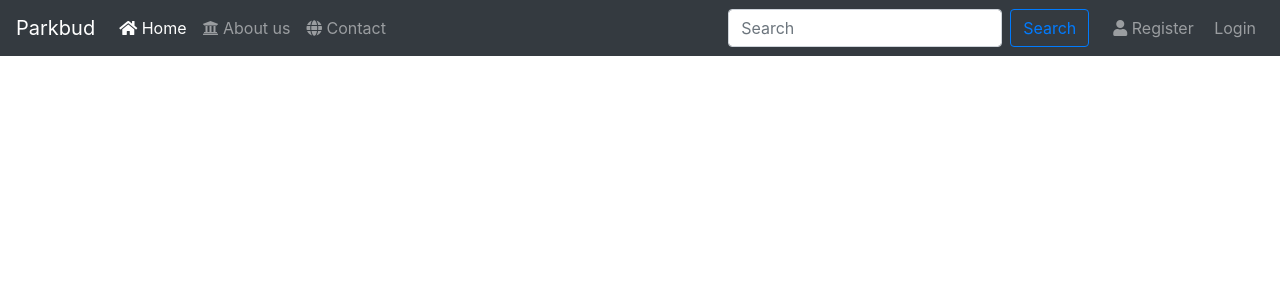
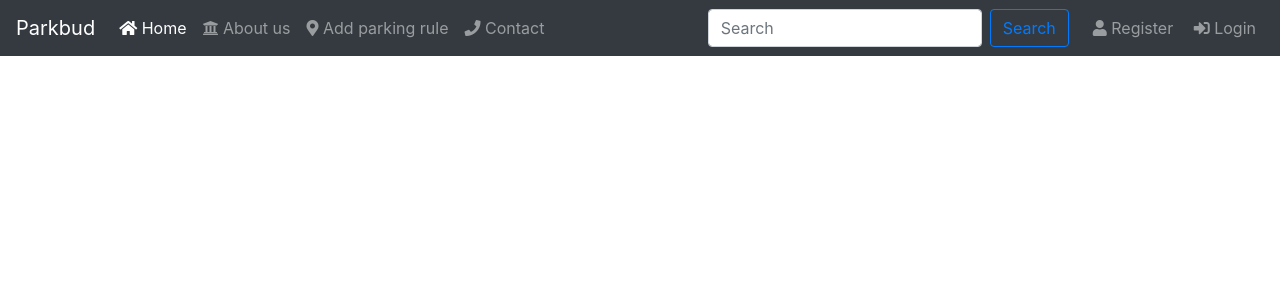
Before and after one commit to xenosnikos/parkbud, a PHP site: template parkbud/templates/master.html.twig in a window 1280 px wide. Shown: the top 300 px of the page. Run offline with PHP 8.4, Linux system fonts and the light colour scheme; the template is opened without the code that fills it, so the values that code supplies are empty; some libraries are stand-ins or nearby versions.

Commit message:
Header update

```diff
--- a/parkbud/templates/master.html.twig
+++ b/parkbud/templates/master.html.twig
@@ -24,6 +24,7 @@
     <div>
       {% block nav %}
       <nav class="navbar navbar-icon-top navbar-expand-lg navbar-dark bg-dark">
+          <!-- <img src="/parkbudproject/parkbud/images/logo.png" height="30rem" alt="logo"> -->
           <a class="navbar-brand" href="/parkbudproject/parkbud/main">Parkbud</a>
           <button class="navbar-toggler" type="button" data-toggle="collapse" data-target="#navbarSupportedContent" aria-controls="navbarSupportedContent" aria-expanded="false" aria-label="Toggle navigation">
               <span class="navbar-toggler-icon"></span>
@@ -31,11 +32,12 @@
 
           <div class="collapse navbar-collapse" id="navbarSupportedContent">
               <ul class="navbar-nav mr-auto">
+
                   <li class="nav-item active">
                       <a class="nav-link" href="/parkbudproject/parkbud/main">
-                          <i class="fa fa-home"></i>
-                          Home
-                          <span class="sr-only">(current)</span>
+                        <i class="fa fa-home"></i>
+                        Home
+                        <span class="sr-only">(current)</span>
                       </a>
                   </li>
 
@@ -48,8 +50,16 @@
                       </a>
                   </li>
                   <li class="nav-item">
+                      <a class="nav-link" href="/parkbudproject/parkbud/addrule">
+                          <i class="fas fa-map-marker-alt">
+                          <span class="badge badge-danger"></span>
+                          </i>
+                          Add parking rule
+                      </a>
+                  </li>
+                  <li class="nav-item">
                       <a class="nav-link" href="/contact">
-                          <i class="fa fa-globe">
+                          <i class="fas fa-phone">
                               <span class="badge badge-danger"></span>
                           </i>
                           Contact
@@ -100,6 +110,7 @@
                               <li class="nav-item">
                                   <a class="nav-link" href="/login">
                                       <i class="fa fa-sign-in" aria-hidden="true"></i>
+                                      <i class="fas fa-sign-in-alt"></i>
                                       </i>
                                       Login
                                   </a>
```
Also changed, not shown: parkbud/images/logo.png (added).
